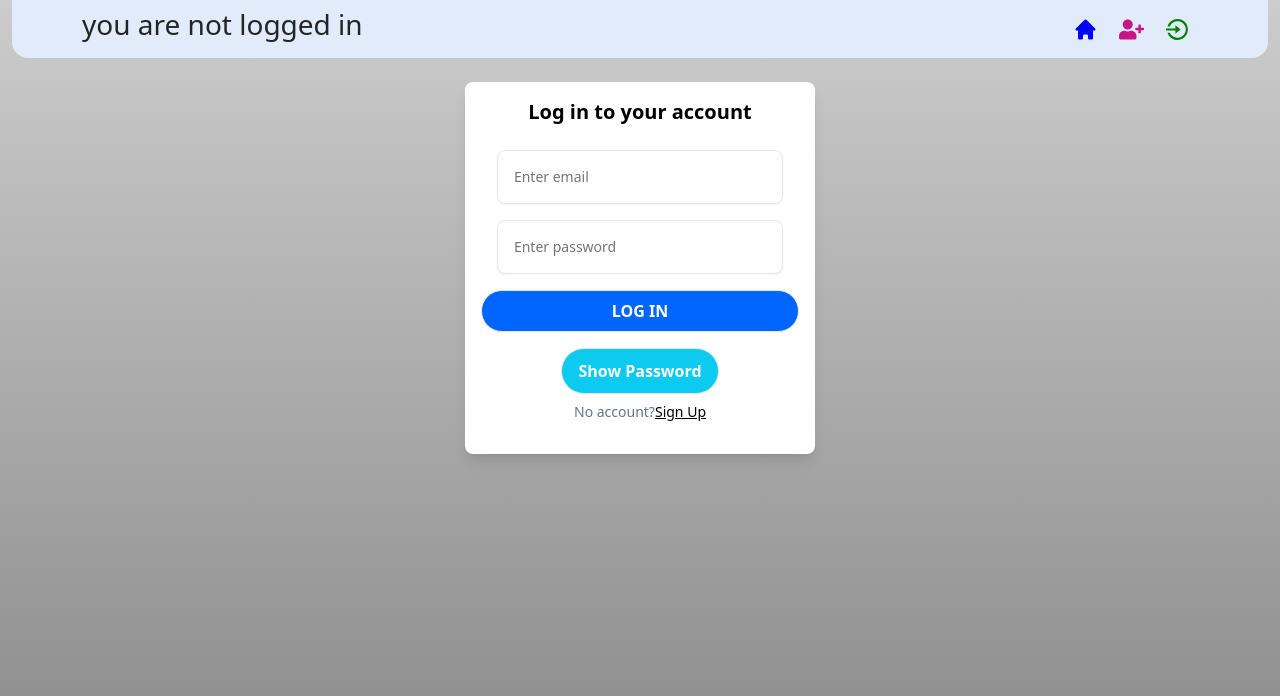
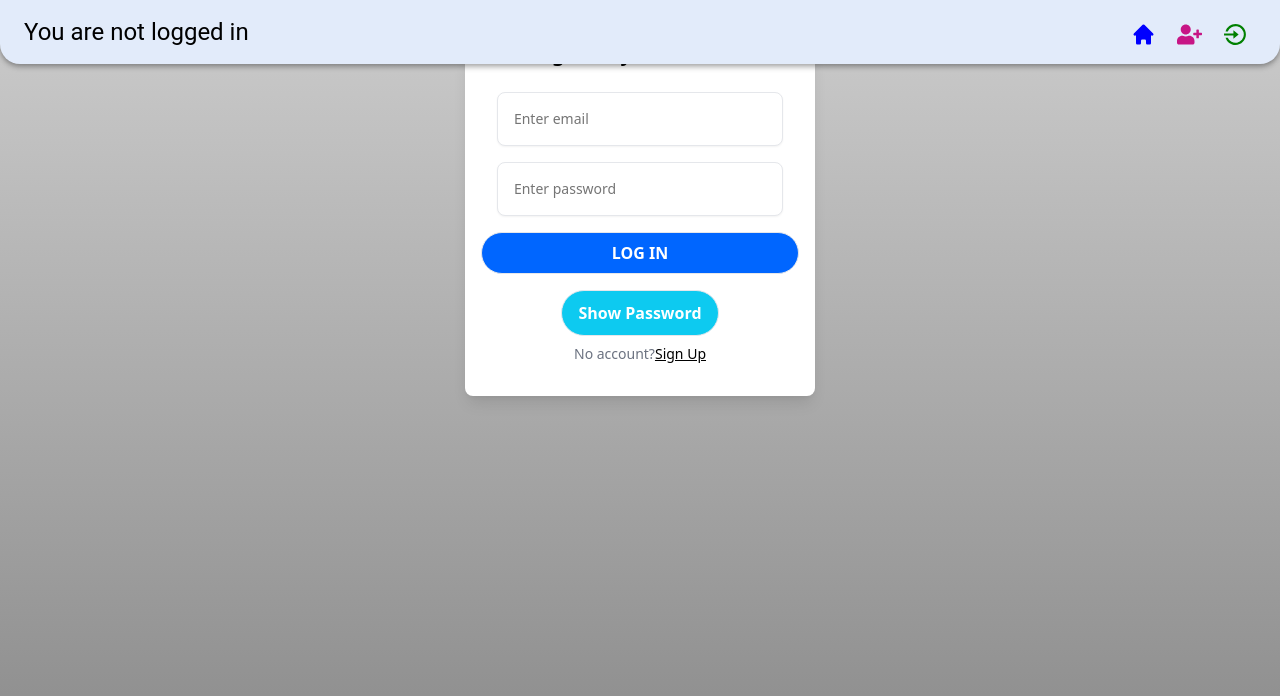
Before and after one commit to amirgolrk/task-manager-MUI, a React (Vite) app: page /login in a window 1280 px wide. Shown: the top 696 px of the page. Built offline with nearby package versions, Linux system fonts and the light colour scheme.

Commit message:
converting navbar to material

```diff
--- a/package.json
+++ b/package.json
@@ -10,6 +10,10 @@
     "preview": "vite preview"
   },
   "dependencies": {
+    "@emotion/react": "^11.11.1",
+    "@emotion/styled": "^11.11.0",
+    "@mui/icons-material": "^5.14.6",
+    "@mui/material": "^5.14.6",
     "@reduxjs/toolkit": "^1.9.5",
     "@types/toastify-js": "^1.12.0",
     "axios": "^1.4.0",
--- a/src/components/TaskItem.tsx
+++ b/src/components/TaskItem.tsx
@@ -9,6 +9,11 @@ import { doneTask, getTasks } from "../Features/todoSlice";
 import { useAppDispatch } from "../reduxHook";
 import { useNavigate } from "react-router";
 import toaster from "../helpers/toaster";
+import Button from "@mui/material/Button";
+import Grid from "@mui/material/Grid";
+import ClearIcon from "@mui/icons-material/Clear";
+import Typography from "@mui/material/Typography";
+import { Checkbox } from "@mui/material";
 
 interface tasksType {
   title: string;
@@ -24,9 +29,9 @@ interface tasksType {
 
 const TaskItem = (props: tasksType) => {
   const [toggle, setToggle] = useState(props.done);
-  useEffect(() =>{
-    setToggle(props.done)
-  },[props.done])
+  useEffect(() => {
+    setToggle(props.done);
+  }, [props.done]);
   const dispatch = useAppDispatch();
   //const tasksId = useAppSelector((state) => state.todo.tasks.id);
   const navigateTo = useNavigate();
@@ -53,7 +58,7 @@ const TaskItem = (props: tasksType) => {
       toaster(error, "error", 3000);
     }
   };
-  const deleteHandler = async() => {
+  const deleteHandler = async () => {
     //props?.setLoading(true)
     if (
       (String(props.userId) as string) !==
@@ -75,64 +80,45 @@ const TaskItem = (props: tasksType) => {
   };
   return (
     <>
-      <div id={`props.id`} className="card rounded-5 shadow mt-4">
-        <div className="card body rounded-4">
-          <div className="text-right pe-3 pt-2">
-            <button
-              type="button"
-              className="btn-close float-end"
-              aria-label="Close"
-              onClick={deleteHandler}
-            ></button>
-          </div>
-          <div className="row mt-2 ms-2">
-            <div className="clearfix">
-              <div className="float-start">
+      <Grid
+        container
+        direction="column"
+        justifyContent="center"
+        alignItems="center"
+        xs={12}
+        id={`props.id`}
+      >
+        <Grid justifyContent="flex-end" direction="row" item>
+          <Button aria-label="Close" onClick={deleteHandler}>
+            <ClearIcon />
+          </Button>
+        </Grid>
+
+        <Grid direction="row" item>
           {!toggle ? (
-                  <span className="card-title tasktitle">{props.title}</span>
+            <Typography component="span">{props.title}</Typography>
           ) : (
-                  <s className="card-title tasktitle">{props.title}</s>
+            <Typography component="s">{props.title}</Typography>
           )}
-                <p className="lead tasklead">{props.description}</p>
-              </div>
-              <div className="float-end pe-4 pt-3">
-                <div className="form-check">
-                  <input
-                    type="checkbox"
-                    className="form-check-input rounded-circle"
-                    style={{ transform: "scale(1.5)" }}
+
+          <Typography component="p">{props.description}</Typography>
+
+          <Checkbox
+            sx={{ transform: "scale(1.5)" }}
             id={`check${props.id}`}
             name={`option${props.id}`}
-                    //value={Math.floor(Math.random() * 1000)}
             checked={toggle}
-                    onChange={
-                      toggleHandler
-                      /*() => {
-                      setToggle(!toggle);*/
-                    }
+            onChange={toggleHandler}
           />
-                </div>
-              </div>
-            </div>
-          </div>
+        </Grid>
+
         <hr />
-          <div className="row">
-            <div className="col-sm-9 ps-5">
-              {/*<p className="lead taskdate">{new Date(date * 1000).toLocaleString()}</p>*/}
+
+        <Grid item>
           <TimeDisplay unixTime={props.date} />
-            </div>
-            <div className="col-sm-3">
-              <img
-                src="#"
-                className="float-end me-4 pb-2"
-                width="50%"
-                height="40px"
-                alt="people"
-              />
-            </div>
-          </div>
-        </div>
-      </div>
+          <img src="#" width="50%" height="40px" alt="people" />
+        </Grid>
+      </Grid>
     </>
   );
 };
--- a/src/components/TasksList.tsx
+++ b/src/components/TasksList.tsx
@@ -1,6 +1,7 @@
 /* eslint-disable @typescript-eslint/no-explicit-any */
 //import React from "react";
 //import { useEffect,useState } from "react";
+
 import TaskItem from "./TaskItem";
 
 interface taskListType {
@@ -51,7 +52,7 @@ const TasksList = ({ items, onDeleteItem } : taskListType) => {
   console.log(items);
   //fixed key from elem.userId to ${elem.userId}-${index} to make it unique
   return (
-    <>
+    < >
       {items.map((elem,index) => (
         <TaskItem
           onDeleteItem={onDeleteItem}
--- a/src/pages/Layout.tsx
+++ b/src/pages/Layout.tsx
@@ -1,49 +1,56 @@
+import React, { useState, useEffect } from "react";
 import { Outlet, Link, useNavigate } from "react-router-dom";
-import "bootstrap/dist/css/bootstrap.min.css";
 import { RiLogoutCircleLine } from "react-icons/ri";
 import { HiHome } from "react-icons/hi";
 import { RiLoginCircleLine } from "react-icons/ri";
 import { FaUserPlus } from "react-icons/fa";
-//import React from 'react';
-import { useState,useEffect } from "react";
+import Container from "@mui/material/Container";
+import AppBar from "@mui/material/AppBar";
+import Toolbar from "@mui/material/Toolbar";
+import Typography from "@mui/material/Typography";
+import IconButton from "@mui/material/IconButton";
+import Tooltip from "@mui/material/Tooltip";
 import LogOutModal from "../modals/LogOutModal";
+
 const Layout = () => {
-  const [logOutModalOpen,setLogOutModalOpen] = useState(false)
+  const [logOutModalOpen, setLogOutModalOpen] = useState(false);
   const userEmail = localStorage.getItem("email");
-  const navigateTo = useNavigate()
-  useEffect(()=>{
-    //window.location.pathname === "/" checks that if we enter the routes manually it doesnt auto navigate to the todos and it only navigates to todos if the url is empty of routes (or the default route) .
-    if(userEmail && window.location.pathname === "/"){
-      navigateTo("")
+  const navigateTo = useNavigate();
+
+  useEffect(() => {
+    if (userEmail && window.location.pathname === "/") {
+      navigateTo("");
     }
-  },[navigateTo,userEmail])
+  }, [navigateTo, userEmail]);
 
   return (
     <>
-      <LogOutModal logOutModalOpen={logOutModalOpen} setLogOutModalOpen={setLogOutModalOpen} />
-      <div className="container-fluid">
-        {/* Navigation */}
-        <nav
-          className="navbar navbar-expand-lg static-top rounded-bottom-4"
-          style={{ backgroundColor: "#E2EBFA" }}
+      <LogOutModal
+        logOutModalOpen={logOutModalOpen}
+        setLogOutModalOpen={setLogOutModalOpen}
+      />
+      <Container maxWidth="xl">
+        <AppBar
+          position="absolute"
+          sx={{
+            backgroundColor: "#E2EBFA",
+            borderBottomRightRadius: "20px",
+            borderBottomLeftRadius: "20px",
+          }}
         >
-          <div className="container">
+          <Toolbar>
             {userEmail ? (
-              <h3 className="navbar-brand">
+              <Typography variant="h5" color={"black"} sx={{ flexGrow: 1 }}>
                 Welcome {userEmail}
-              </h3>
+              </Typography>
             ) : (
-              <h3>you are not logged in</h3>
+              <Typography variant="h5" color={"black"} sx={{ flexGrow: 1 }}>
+                You are not logged in
+              </Typography>
             )}
-            <div>
-              <ul className="navbar-nav ms-auto">
-                <li className="nav-item">
-                  <Link
-                    title="go to signUp page"
-                    className="nav-link"
-                    aria-current="page"
-                    to="signUp"
-                  >
+            <IconButton>
+              <Tooltip title="Go to Home">
+                <Link  aria-current="page" to="signUp">
                   <HiHome
                     style={{
                       color: "blue",
@@ -53,9 +60,11 @@ const Layout = () => {
                     }}
                   />
                 </Link>
-                </li>
-                <li className="nav-item">
-                  <Link title="Sign up to App" className="nav-link" to="signUp">
+              </Tooltip>
+            </IconButton>
+            <IconButton>
+              <Tooltip title="Sign up to App">
+                <Link  to="signUp">
                   <FaUserPlus
                     style={{
                       color: "mediumvioletred",
@@ -65,10 +74,12 @@ const Layout = () => {
                     }}
                   />
                 </Link>
-                </li>
+              </Tooltip>
+            </IconButton>
             {!userEmail && (
-                  <li className="nav-item">
-                    <Link title="Log into App" className="nav-link" to="login">
+              <IconButton>
+                <Tooltip title="Log into App">
+                  <Link  to="login">
                     <RiLoginCircleLine
                       style={{
                         color: "green",
@@ -78,14 +89,14 @@ const Layout = () => {
                       }}
                     />
                   </Link>
-                  </li>
+                </Tooltip>
+              </IconButton>
             )}
             {userEmail && (
-                  <li
-                    title="logOut from the app"
-                    className="nav-item nav-link  text-danger"
+              <Tooltip title="Log out from the app">
+              <IconButton
                 onClick={() => {
-                      setLogOutModalOpen(true)//setLogOutOpen(true);
+                  setLogOutModalOpen(true);
                 }}
                 style={{ cursor: "pointer" }}
               >
@@ -97,14 +108,12 @@ const Layout = () => {
                       marginLeft: "5px",
                     }}
                   />
-                  </li>
+              </IconButton>
+                </Tooltip>
             )}
-              </ul>
-            </div>
-          </div>
-        </nav>
-      </div>
-
+          </Toolbar>
+        </AppBar>
+      </Container>
       <Outlet />
     </>
   );
```
Also changed, not shown: src/pages/Test.jsx (added, +64 -0 lines), 1 other file (tests, documents, lock files or other folders). Lines whose indentation alone changed are shown as unchanged.
